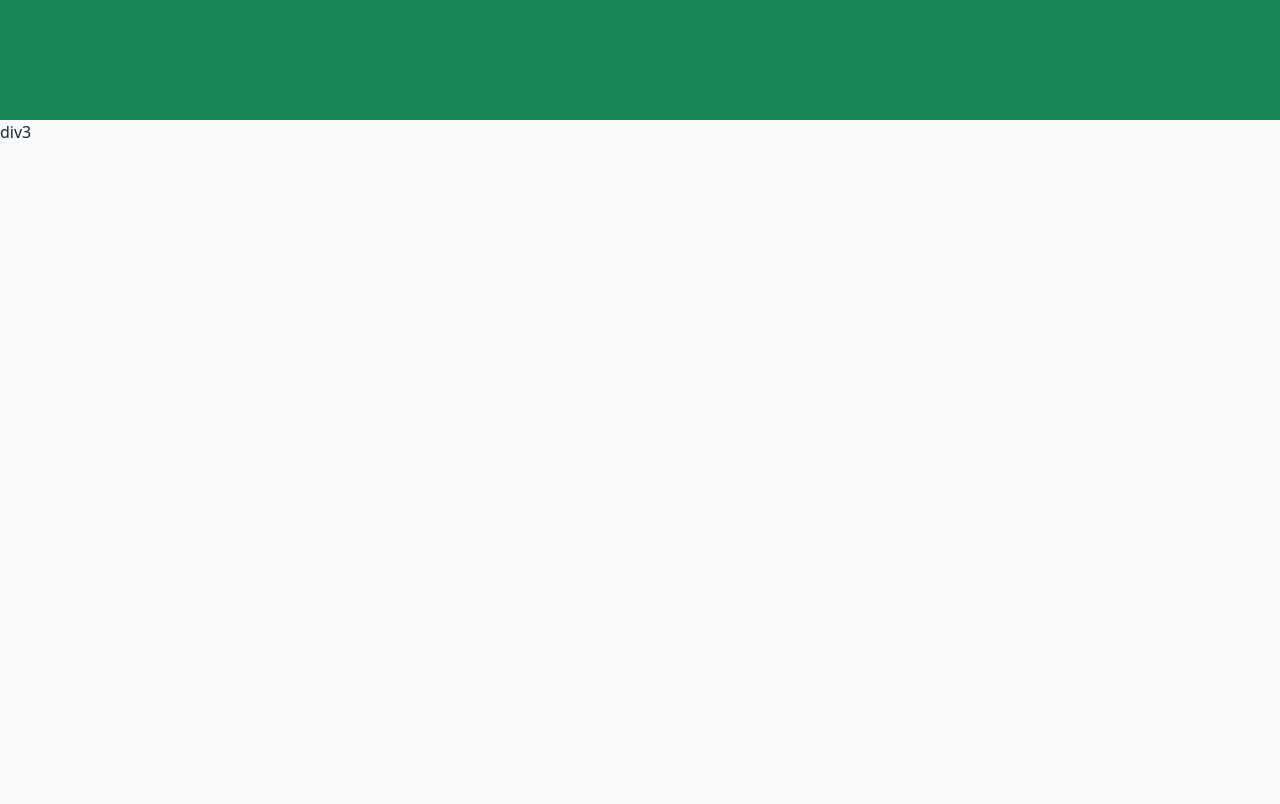
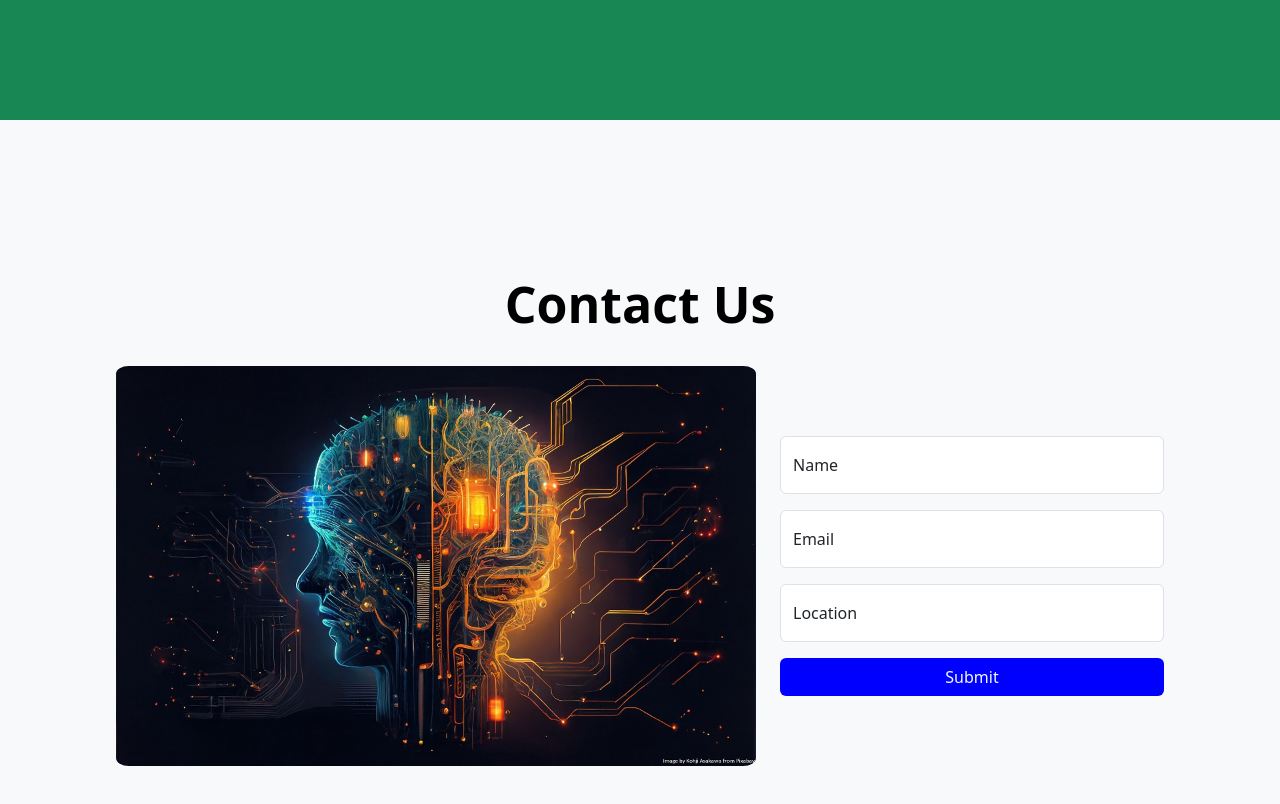
Before and after one commit to NotLovishGarg/harshitproto, a website: page public/index.html in a window 1280 px wide. Shown: the part 1480-2284 px from the top of the page. Drawn offline with nearby package versions, Linux system fonts and the light colour scheme.

Commit message:
completed the contact page

```diff
--- a/public/index.html
+++ b/public/index.html
@@ -60,8 +60,63 @@
             <div id="div2" class="bg-success" style="height: 100vh">
                 div2
             </div>
-            <div id="div3" class="bg-light" style="height: 100vh">
-                div3
+            <div id="div3" class="bg-light" style="height: 100vh; display: flex; justify-content: center; align-items: center; flex-direction: column;">
+                <h3 style="margin-bottom: 2rem;font-size: 50px;color: black; font-family: system-ui, -apple-system, BlinkMacSystemFont, 'Segoe UI', Roboto, Oxygen, Ubuntu, Cantarell, 'Open Sans', 'Helvetica Neue', sans-serif; font-weight: bold;">Contact Us</h3>
+                <div class="form-holder" style="display: flex; justify-content: center; align-items: center;">
+                    <div class="row" style="display: flex; justify-content: center; align-items: center;">
+                    <div class="col md" style="display: flex; justify-content: center; align-self: center;">
+                        <img src="assets/contact.jpg" style="height: 50vh; border-radius: 2%;" alt="">
+                    </div>
+                    <div class="col md">
+
+                        <div class="form-floating mb-3">
+                            <input
+                                type="text"
+                                class="form-control"
+                                name="formId1"
+                                id="formId1"
+                                placeholder="Ex- John Doe"
+                            />
+                            <label for="formId1">Name</label>
+                        </div>
+                        <div class="form-floating mb-3">
+                            <input
+                                type="email"
+                                class="form-control"
+                                name="formId1"
+                                id="formId1"
+                                placeholder=""
+                            />
+                            <label for="formId1">Email</label>
+                        </div>
+                        <div class="form-floating mb-3" style="width: 30vw;">
+                            <input
+                                type="text"
+                                class="form-control"
+                                name="formId1"
+                                id="formId1"
+                                placeholder=""
+                            />
+                            <label for="formId1">Location</label>
+                        </div>
+
+                        <div class="d-grid gap-2">
+                            <button
+                            type="button"
+                            name=""
+                            id=""
+                            class="btn btn-submit btn-ss "
+                            style="background-color: blue; color: aliceblue;"
+                            >
+                            Submit
+                            </button>
+                        </div>
+
+
+
+                    </div>
+                    </div>
+                </div>
             </div>
         </div>
     </div>
```
Also changed, not shown: public/assets/contact.jpg (added).
